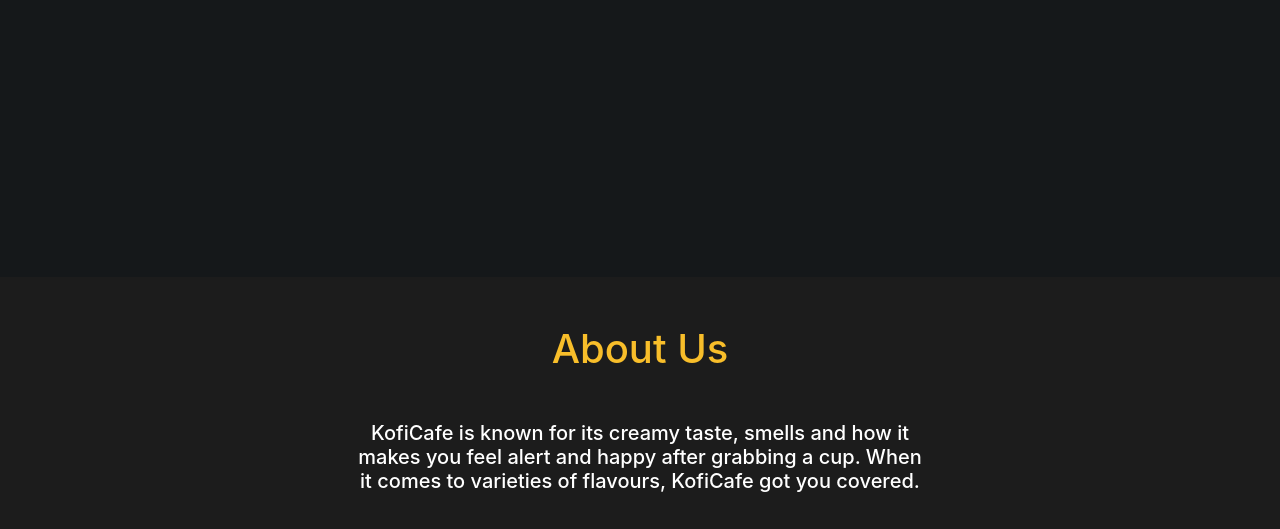
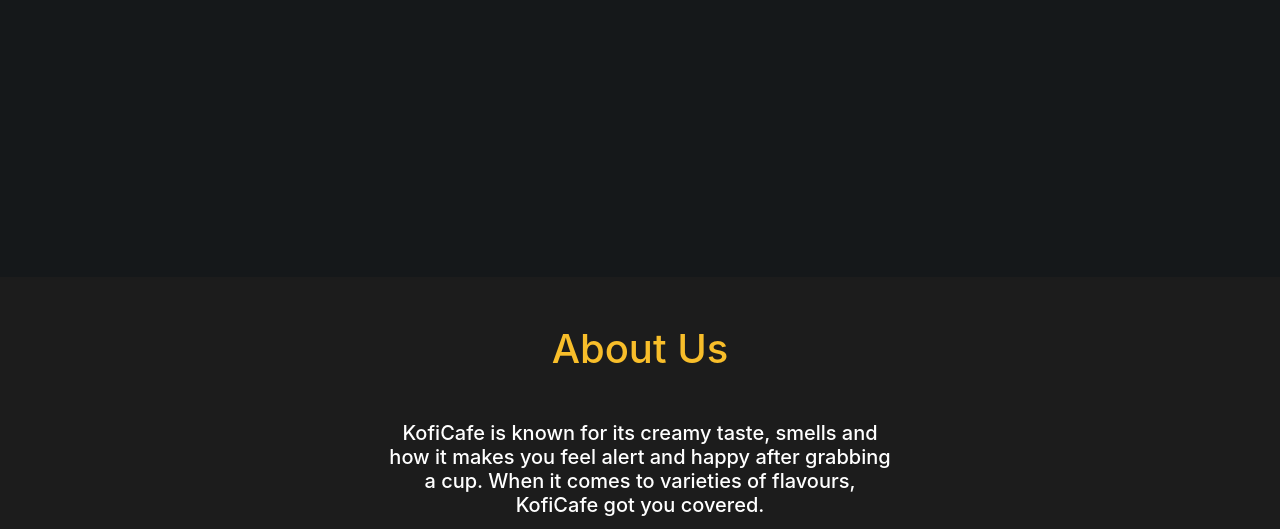
Before and after one commit to billmal071/cafe-landing-page, a plain HTML site: page index.html in a window 1280 px wide. Shown: the part 413-942 px from the top of the page. Drawn offline with Linux system fonts and the light colour scheme.

Commit message:
cafe landing page

```diff
--- a/index.html
+++ b/index.html
@@ -60,7 +60,7 @@
     <main>
         <section class="text-center light-black py-5">
             <h2 class="text-capitalize gold-text ">about us</h2>
-            <h4 class="text-white my-5 text-center center-text px-3">KofiCafe is known for its creamy taste, smells and
+            <h4 class="text-white my-5 text-center center-text px-5">KofiCafe is known for its creamy taste, smells and
                 how it makes you feel alert and happy after grabbing a cup.
                 When it comes to varieties of flavours, KofiCafe got you
                 covered.</h4>
```
